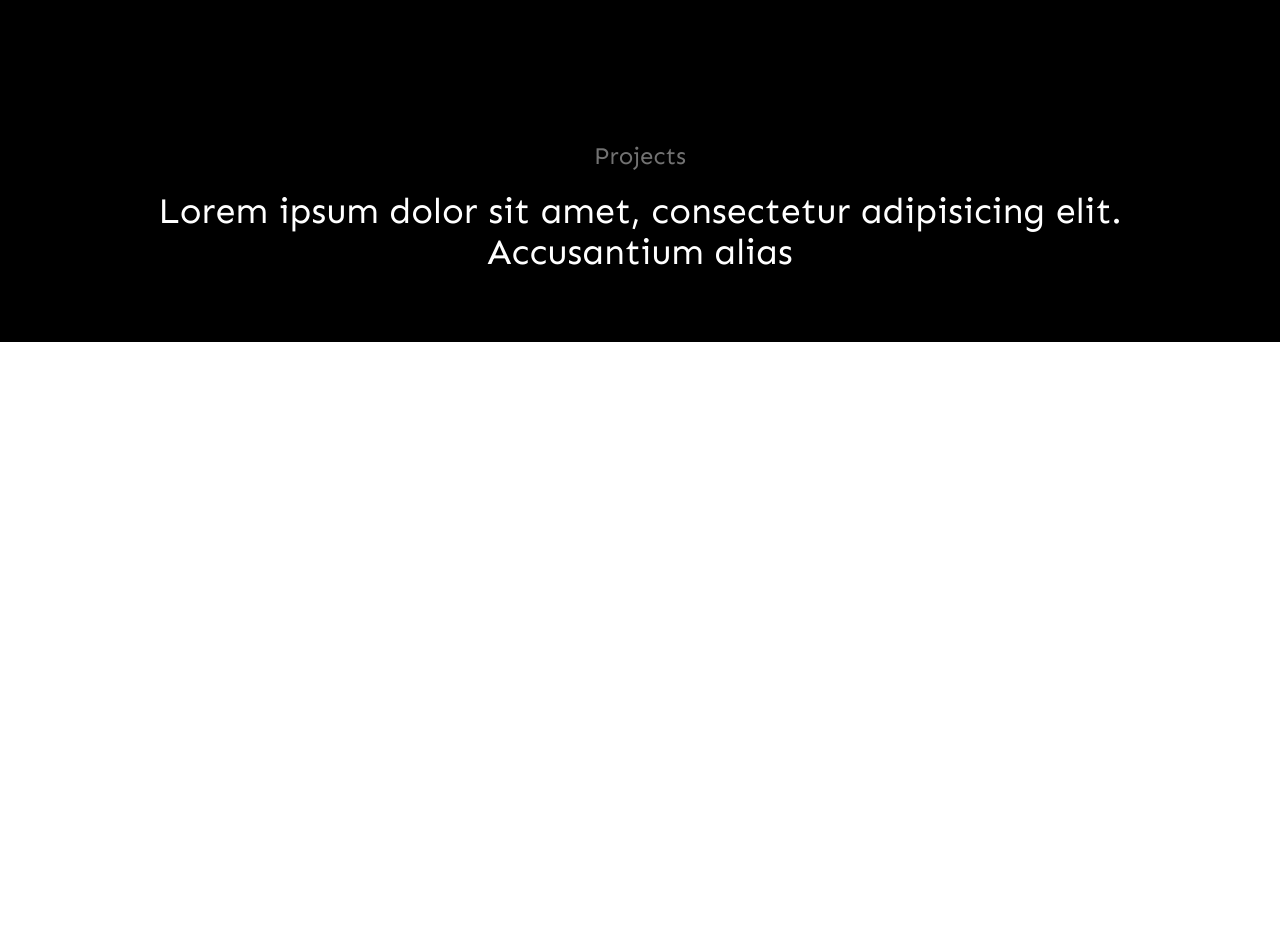
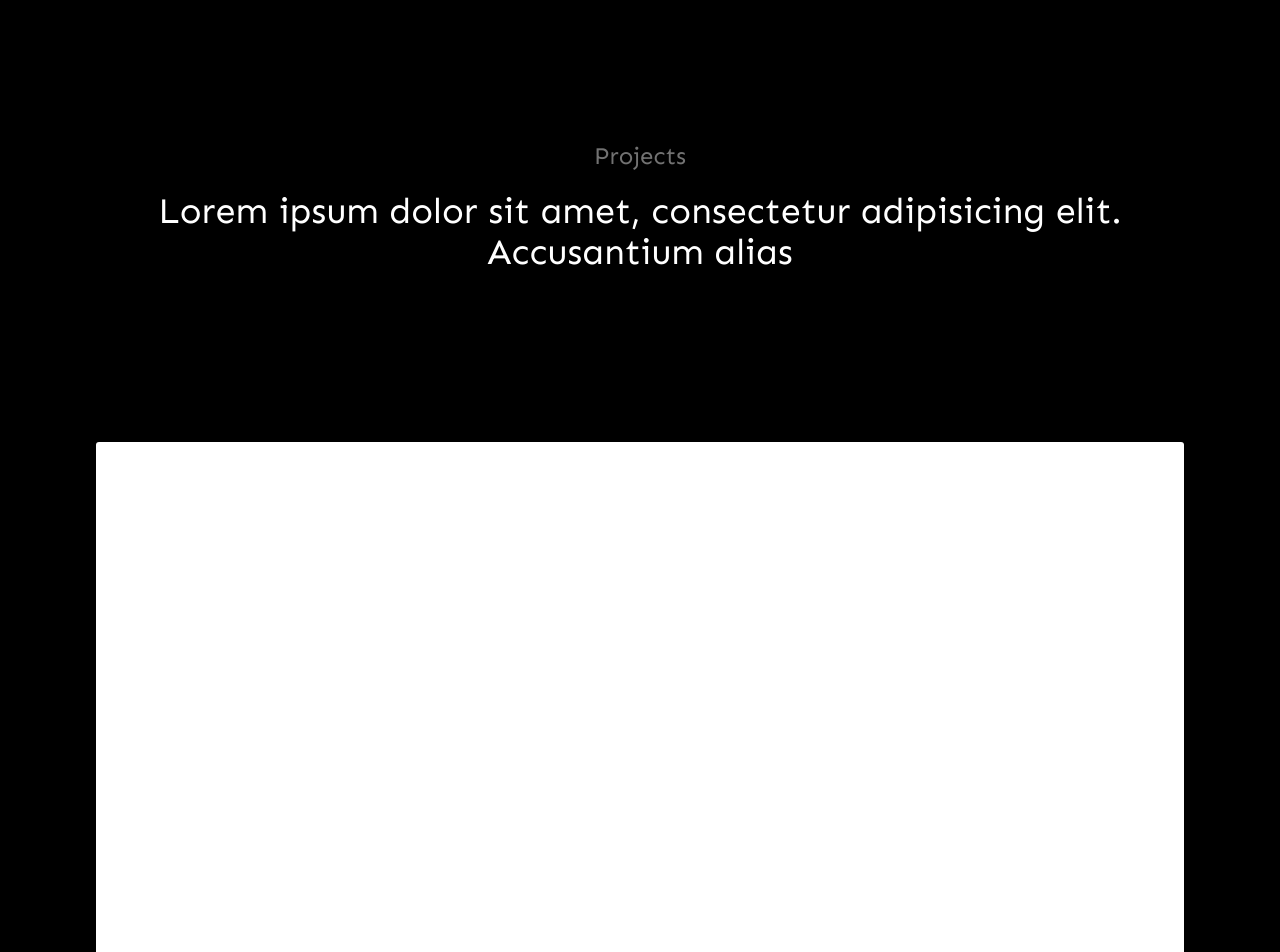
Before and after one commit to alfredasare/wevops-portfolio, a React (Create React App) app: page /works in a window 1280 px wide. Shown: the top 952 px of the page. Before the commit the page ends 800 px from the top, so only its background shows below. Built offline with nearby package versions, Linux system fonts and the light colour scheme.

Commit message:
added some components

```diff
--- /dev/null
+++ b/src/components/project-list/project-list.component.jsx
@@ -0,0 +1,13 @@
+import React from "react";
+import {ProjectListWrapper} from "./project-list.style";
+import Project from "../project/project.component";
+
+const ProjectList = () => {
+    return (
+        <ProjectListWrapper>
+            <Project/>
+        </ProjectListWrapper>
+    )
+};
+
+export default ProjectList;
--- /dev/null
+++ b/src/components/project-list/project-list.style.js
@@ -0,0 +1,10 @@
+import styled from "styled-components";
+
+export const ProjectListWrapper = styled.section`
+  background-color: black;
+  width: 100%;
+  display: flex;
+  justify-content: center;
+  align-items: center;
+  padding: 100px 0;
+`;
--- /dev/null
+++ b/src/components/project/project.component.jsx
@@ -0,0 +1,11 @@
+import React from "react";
+import {ProjectContainer} from "./project.style";
+
+const Project = () => {
+    return (
+        <ProjectContainer>
+        </ProjectContainer>
+    )
+};
+
+export default Project;
--- /dev/null
+++ b/src/components/project/project.style.js
@@ -0,0 +1,10 @@
+import styled from "styled-components";
+
+
+export const ProjectContainer = styled.div`
+  width: 85%;
+  height: 90vh;
+  border-radius: 3px;
+  background-color: white;
+  margin-bottom: 30px;
+`;
--- a/src/pages/works/works.jsx
+++ b/src/pages/works/works.jsx
@@ -2,12 +2,14 @@ import React from "react";
 import './works.styles';
 import {FakeMenu} from "./works.styles";
 import Header from "../../components/header/header.component";
+import ProjectList from "../../components/project-list/project-list.component";
 
 const Works = () => {
     return (
         <>
             <FakeMenu/>
             <Header/>
+            <ProjectList/>
         </>
     );
 };
```
